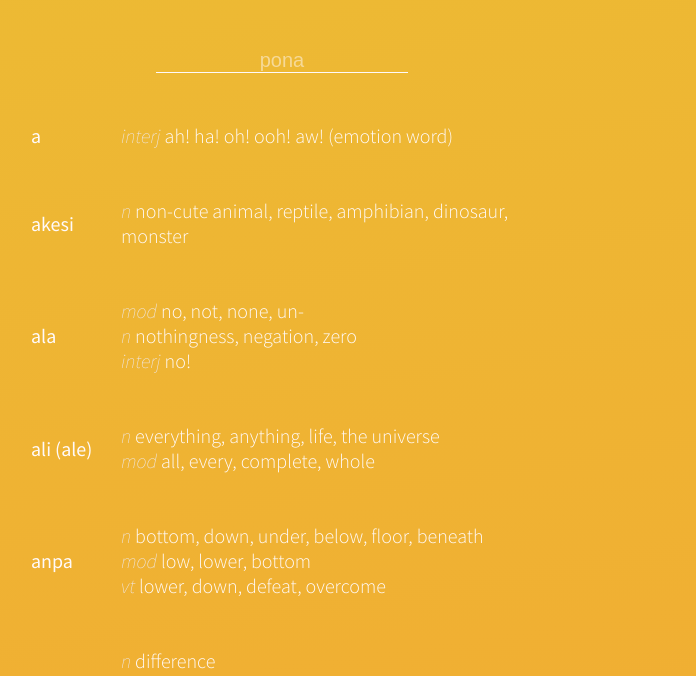
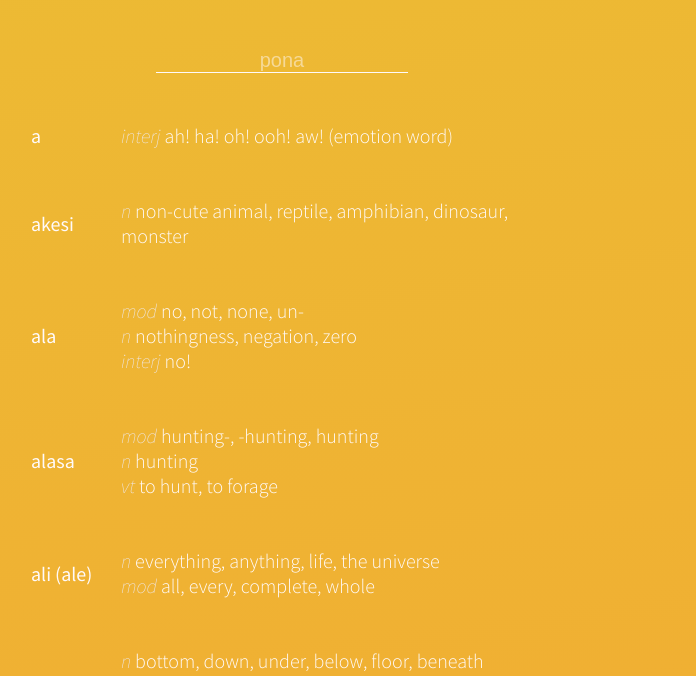
Before and after one commit to jProgr/TokiPonaDictionary, a plain HTML site: page index.html in a window 1280 px wide. Shown: the part 122-798 px from the top of the page, without its empty margins (359-1055 px from the left). Drawn offline with nearby package versions, Linux system fonts and the light colour scheme.

Commit message:
Update dictionary
The following words were added:
- alasa.
- esun.
- kipisi.
- monsuta.
- namako.
- pu.

Updated the following words:
- lukin.

```diff
--- a/data/toki_pona_dictionary.js
+++ b/data/toki_pona_dictionary.js
@@ -35,6 +35,23 @@ toki_pona_dictionary = [
     ]
   },
   {
+    "word": "alasa",
+    "meanings": [
+      [
+        "mod",
+        "hunting-, -hunting, hunting"
+      ],
+      [
+        "n",
+        "hunting"
+      ],
+      [
+        "vt",
+        "to hunt, to forage"
+      ]
+    ]
+  },
+  {
     "word": "ali (ale)",
     "meanings": [
       [
@@ -130,6 +147,23 @@ toki_pona_dictionary = [
     ]
   },
   {
+    "word": "esun",
+    "meanings": [
+      [
+        "n",
+        "market, shop, fair, bazaar, business, transaction"
+      ],
+      [
+        "mod",
+        "commercial, trade, marketable, for sale, salable, deductible"
+      ],
+      [
+        "vt",
+        "to buy, to sell, to barter, to swap"
+      ]
+    ]
+  },
+  {
     "word": "ijo",
     "meanings": [
       [
@@ -366,6 +400,21 @@ toki_pona_dictionary = [
     ]
   },
   {
+    "word":"kipisi",
+    "meanings":[
+      [
+        "n*",
+        "section, fragment, slice"
+      ],
+      [
+        "vt*",
+        "to cut"
+      ]
+    ]
+  },
+
+
+  {
     "word":"kiwen",
     "meanings":[
       [
@@ -605,8 +654,8 @@ toki_pona_dictionary = [
       ],
       [
         "mod",
-        "visual"
-      ]
+        "visual, to seek to, try to, look for"
+      ],
     ]
   },
   {
@@ -736,6 +785,19 @@ toki_pona_dictionary = [
     ]
   },
   {
+    "word":"monsuta",
+    "meanings":[
+      [
+        "n*",
+        "back, rear end, butt, behind"
+      ],
+      [
+        "mod*",
+        "monster, monstrosity, fearful thing, fright, mythical creatures, fear"
+      ]
+    ]
+  },
+  {
     "word":"mu",
     "meanings":[
       [
@@ -796,6 +858,23 @@ toki_pona_dictionary = [
     ]
   },
   {
+    "word":"namako",
+    "meanings":[
+      [
+        "n",
+        "spice, something extra, food additive, accessory"
+      ],
+      [
+        "vt",
+        "to spice, to flavor, to decorate"
+      ],
+      [
+        "mod",
+        "spicy, piquant"
+      ]
+    ]
+  },
+  {
     "word":"nanpa",
     "meanings":[
       [
@@ -1108,6 +1187,27 @@ toki_pona_dictionary = [
     ]
   },
   {
+    "word":"pu",
+    "meanings":[
+      [
+        "n",
+        "buying and interacting with the official Toki Pona book"
+      ],
+      [
+        "mod",
+        "buying and interacting with the official Toki Pona book"
+      ],
+      [
+        "vt",
+        "to apply (the official Toki Pona book) to…"
+      ],
+      [
+        "vi",
+        "to buy and to read (the official Toki Pona book)"
+      ]
+    ]
+  },
+  {
     "word":"sama",
     "meanings":[
       [
--- a/index.html
+++ b/index.html
@@ -52,6 +52,7 @@
                     <li>kama: compound verb preceded by kama</li>
                     <li>cont: context word used before la</li>
                     <li>oth: special, other word</li>
+                    <li>*: unofficial</li>
                 </ul>
                 <div class="credits">
                     <ul>
```
